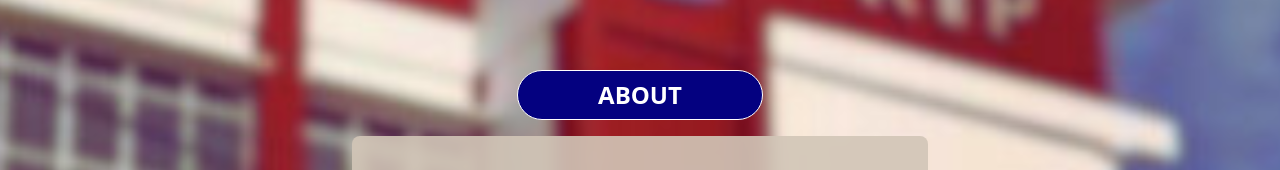
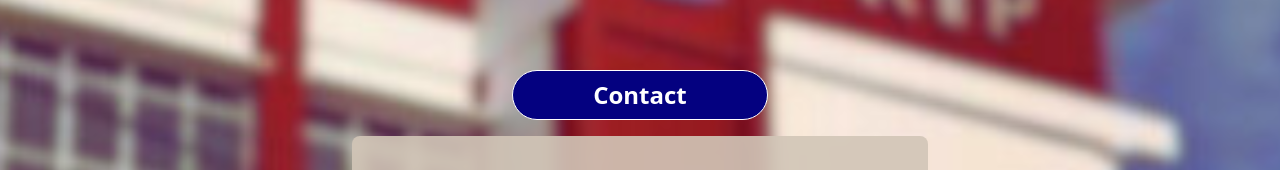
Before and after one commit to Jonathan0823/aspire-aseed, a Next.js app: page /contact in a window 1280 px wide. Shown: the part 160-330 px from the top of the page. Built offline with nearby package versions, Linux system fonts and the light colour scheme.

Commit message:
refactor: remove TypeScript type annotation from AboutSection and ContactSection components

```diff
--- a/app/components/AboutSection.tsx
+++ b/app/components/AboutSection.tsx
@@ -1,6 +1,6 @@
 import Background from "@/app/components/background";
 
-const AboutSection: React.FC = () => {
+const AboutSection = () => {
   return (
     <div className="relative h-screen flex flex-col justify-center items-center">
       <Background />
--- a/app/components/ContactSection.tsx
+++ b/app/components/ContactSection.tsx
@@ -1,13 +1,12 @@
-// AboutSection.tsx
 import Background from "@/app/components/background";
 
-const ContactSection: React.FC = () => {
+const ContactSection = () => {
   return (
     <div className="relative h-screen flex flex-col justify-center items-center">
       <Background />
 
         <h2 className="bg-[#040180] border border-white text-2xl text-white rounded-full py-2 px-20 inline-block font-bold mb-4">
-          ABOUT
+          Contact
         </h2>
       <div className="bg-[#d2c6b7] bg-opacity-90 rounded-lg p-8 md:max-w-xl w-full text-left mx-5 py-12 space-y-4">
         <p className="text-[#040180] font-semibold text-xl leading-relaxed">
```
